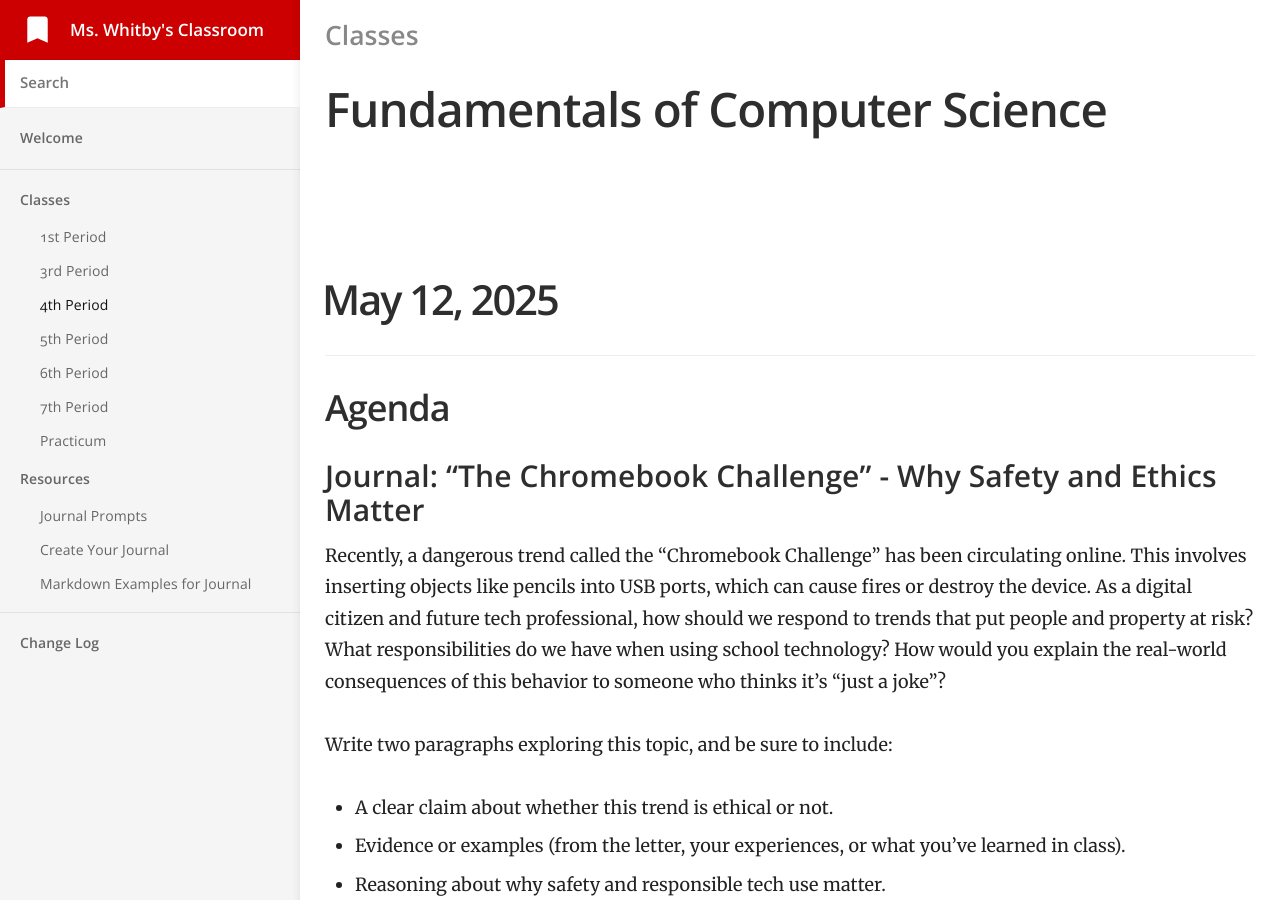
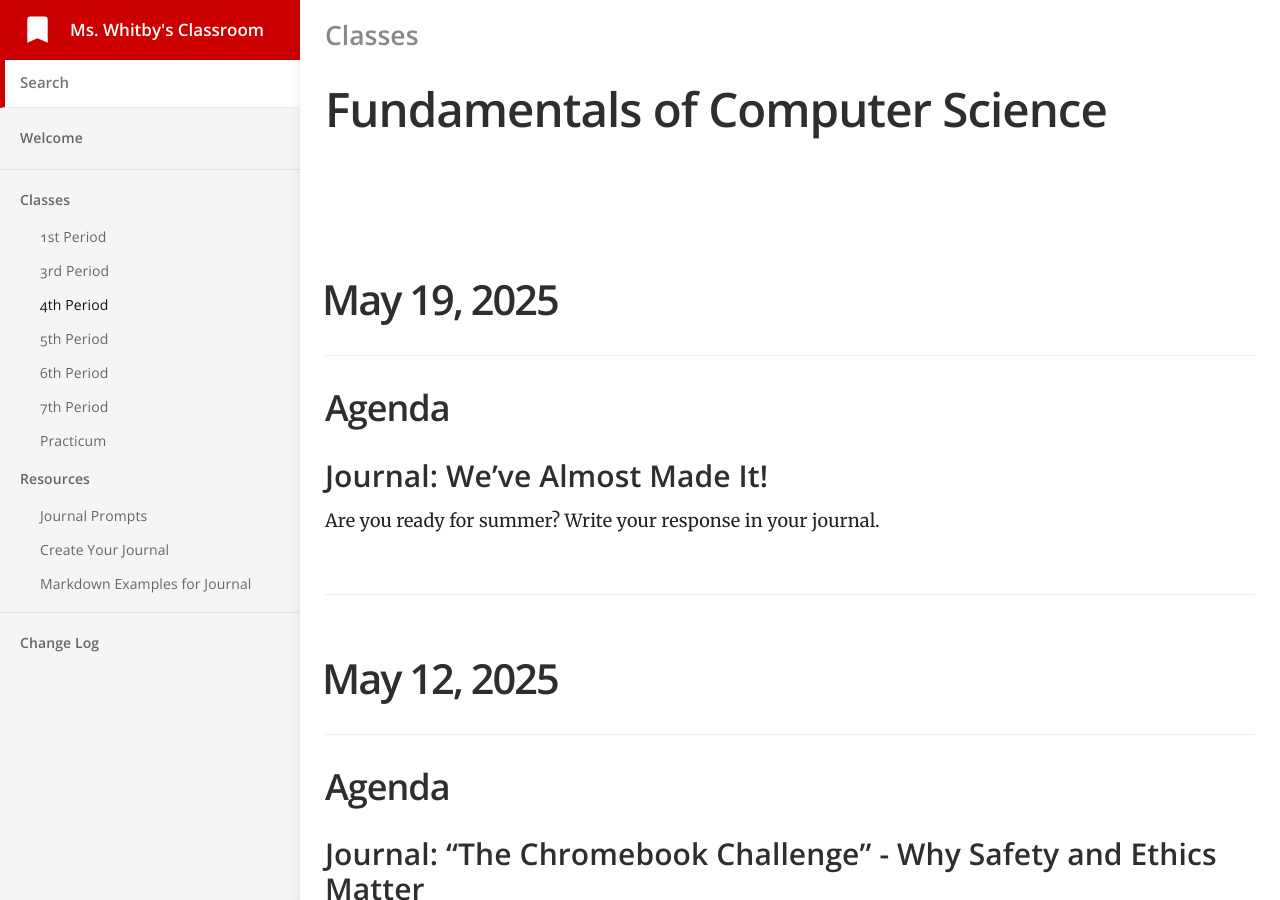
Before and after one commit to mswhitby/classroom, a Jekyll site: the page built from _docs/classes/4th.md, in a window 1280 px wide and 900 px high. Built offline with Jekyll 4.4.1, drawn with Linux system fonts in a browser that asks for light colours.

Commit message:
Updated lessons

```diff
--- a/_docs/classes/4th.md
+++ b/_docs/classes/4th.md
@@ -4,6 +4,16 @@ subtitle: Fundamentals of Computer Science
 category: Classes
 order: 3
 ---
+
+# May 19, 2025
+
+## Agenda
+
+### Journal: We've Almost Made It!
+
+Are you ready for summer? Write your response in your journal.
+
+----
 
 # May 12, 2025
 
```
Also changed, not shown: _docs/classes/1st.md (+1 -1 lines), _docs/classes/3rd.md (+10 -0 lines).
